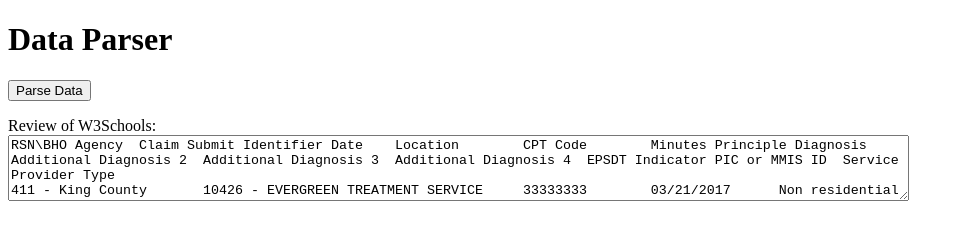
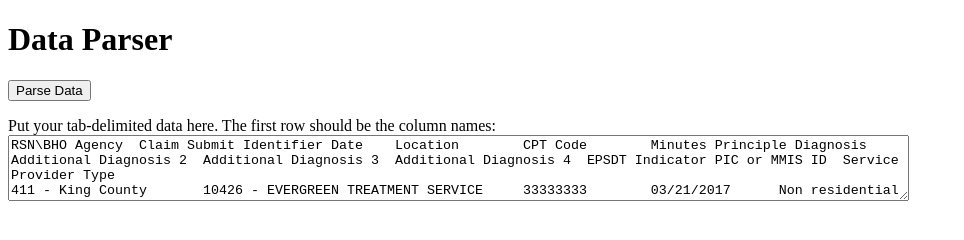
Before and after one commit to KurtMage/Sami-work-data-parser, a plain HTML site: page index.html in a window 1280 px wide. Shown: the whole page, without its empty margins (0-964 px from the left). Drawn offline with Linux system fonts and the light colour scheme.

Commit message:
Added better message

```diff
--- a/index.html
+++ b/index.html
@@ -20,7 +20,7 @@
 
 <input id="parseDataButton" type="button" value="Parse Data" onclick="parseData();" />
 
-<p><label for="datatext">Review of W3Schools:</label><br>
+<p><label for="datatext">Put your tab-delimited data here. The first row should be the column names:</label><br>
 <textarea id="datatext" name="datatext" rows="4" cols="110">
 RSN\BHO	Agency	Claim Submit Identifier	Date	Location	CPT Code	Minutes	Principle Diagnosis	Additional Diagnosis 2	Additional Diagnosis 3	Additional Diagnosis 4	EPSDT Indicator	PIC or MMIS ID	Service Provider Type
 411 - King County	10426 - EVERGREEN TREATMENT SERVICE	33333333	03/21/2017	Non residential Substance Abuse Treatment Facility	H0010 - Alcohol or drug use	5	F11.10 - Opiod abuse, uncomplicated	AnotherDiagnosis	None	None		101184560WA
```
